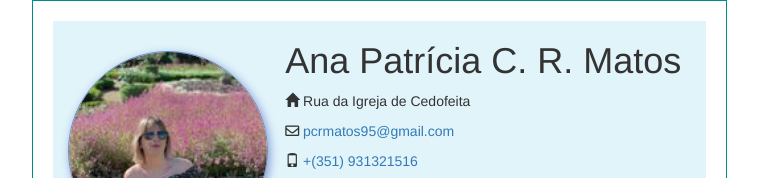
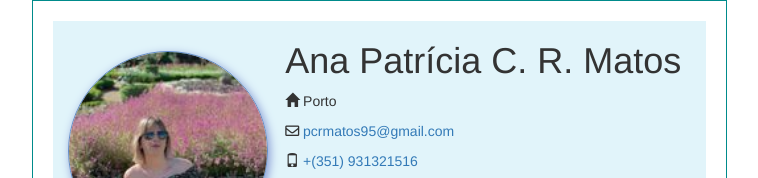
Before and after one commit to anapcrm/anapcrm.github.io, a plain HTML site: page index.html in a window 1280 px wide. Shown: the top 178 px of the page, without its empty margins (261-1019 px from the left). Drawn offline with Linux system fonts and the light colour scheme.

Commit message:
atualizar morada

```diff
--- a/index.html
+++ b/index.html
@@ -21,7 +21,7 @@
             <h1>Ana Patrícia C. R. Matos</h1>
             <p>
                 <span class="glyphicon glyphicon-home"></span>
-                Rua da Igreja de Cedofeita
+                Porto
             </p>
             <p>
                 <i class="far fa-envelope fa-1x"></i>
```
